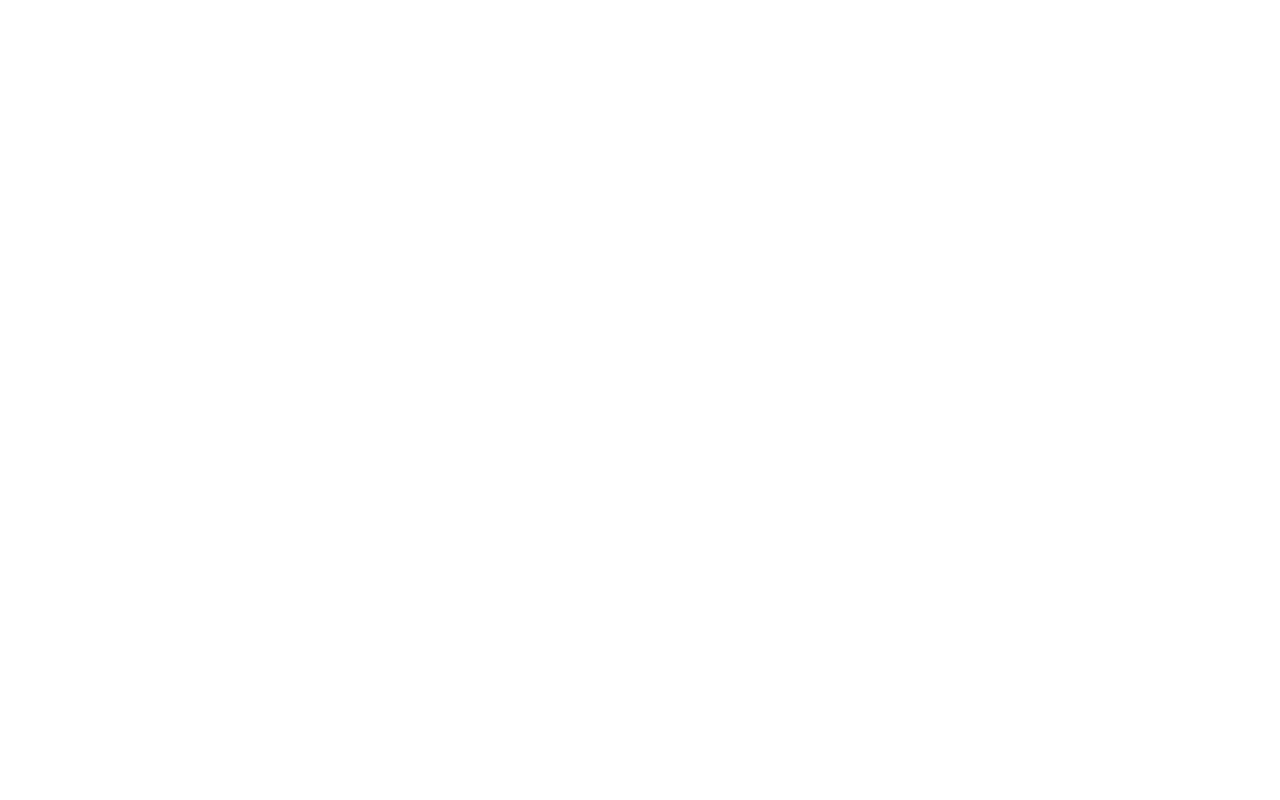
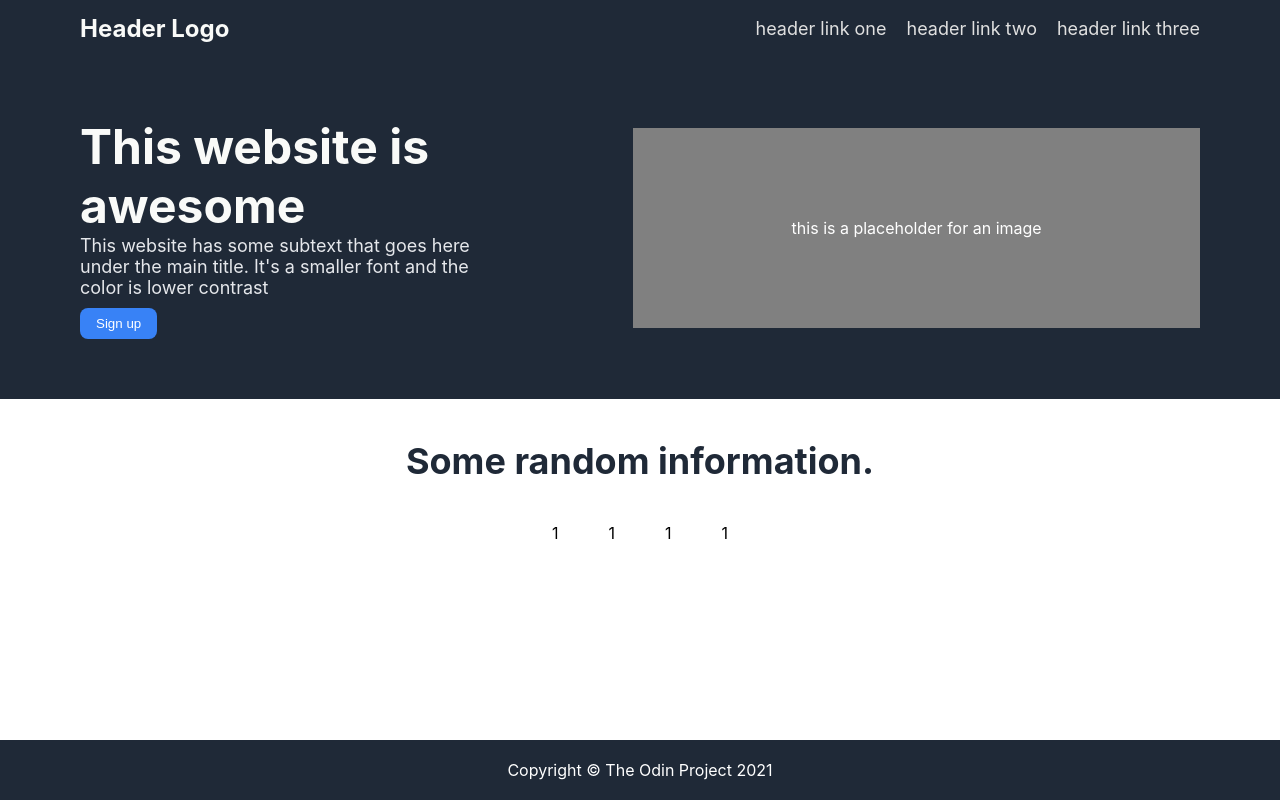
Before and after one commit to Accany1/Landing-page-odin, a plain HTML site: page index.html in a window 1280 px wide. Drawn offline with Linux system fonts and the light colour scheme.

Commit message:
Added header, footer and edited body

```diff
--- a/index.html
+++ b/index.html
@@ -3,9 +3,42 @@
 <head>
     <meta charset="UTF-8">
     <meta name="viewport" content="width=device-width, initial-scale=1.0">
-    <title>Document</title>
+    <title>Landing Page</title>
+    <link rel="stylesheet" href="style.css">
 </head>
 <body>
+    <div class="header">
+        <div class="header-logo">Header Logo</div>
+        <div class="right-links">
+            <ul class="header-ul">
+                <li><a href="#">header link one</a></li>
+                <li><a href="#">header link two</a></li>
+                <li><a href="#">header link three</a></li>
+            </ul>
+        </div>
+    </div>
 
+    <div class="content">
+        <div>
+            <div class="content-title">This website is awesome</div>
+            <div class="content-text">This website has some subtext that goes here under the main title. It's a smaller font and the color is lower contrast</div>
+            <button class="sign">Sign up</button>
+        </div>
+        <div class="placeholder-image">this is a placeholder for an image</div>
+    </div>
+
+    <div class="information">
+        <div class="info-title">Some random information.</div>
+        <div class="info-examples">
+            <div>1</div>
+            <div>1</div>
+            <div>1</div>
+            <div>1</div>
+        </div>
+    </div>
+
+    <div class="footer">
+        Copyright © The Odin Project 2021
+    </div>
 </body>
 </html>
--- a/style.css
+++ b/style.css
@@ -0,0 +1,114 @@
+body {
+    font-family: -apple-system, BlinkMacSystemFont, 'Segoe UI', Roboto, Oxygen, Ubuntu, Cantarell, 'Open Sans', 'Helvetica Neue', sans-serif;
+    margin: 0;
+    min-height: 100vh;
+    display: flex;
+    flex-direction: column;
+    justify-content: space-between;
+
+}
+
+li {
+    list-style-type: none;
+}
+
+.header-ul {
+    display: flex;
+    gap: 20px;
+    font-size: 18px;
+    color: #E5E7EB;
+}
+
+a {
+    text-decoration: none;
+    color: rgb(224, 224, 224);
+}
+
+.header {
+    display: flex;
+    justify-content: space-between;
+    align-items: center;
+    background-color: #1F2937;
+    color: white;
+    padding: 0px 80px;
+}
+
+.header-logo {
+    font-size: 24px;
+    font-weight: 700;
+    color: #F9FAF8;
+}
+
+.content {
+    background-color: #1F2937;
+    padding: 0px 80px;
+    padding: 60px 80px;
+    display: flex;
+    align-items: center;
+
+    justify-content: space-between;
+}
+
+.content-title {
+    color: #F9FAF8;
+    font-weight: bold;
+    font-size: 48px;
+}
+
+.content-text {
+    color: #E5E7EB;
+    width: 400px;
+    flex-wrap: wrap;
+    font-size: 18px;
+    margin-bottom: 10px;
+}
+
+.sign {
+    background-color: #3882F6;
+    border: #3882F6;
+    color: white;
+    padding: 8px 16px;
+    border-radius: 8px;
+    cursor: pointer;
+}
+
+.placeholder-image {
+    width: 600px;
+    height: 200px;
+    color: white;
+    display: flex;
+    background-color: grey;
+    justify-content: center;
+    align-items: center;
+}
+
+.information {
+    display: flex;
+    flex-direction: column;
+    flex-grow: 1;
+    align-items: center;
+
+}
+
+.info-title {
+    color: #1F2937;
+    font-size: 36px;
+    font-weight: bolder;
+    margin: 40px 0px;
+}
+
+.info-examples {
+    display: flex;
+    flex-grow: 1;
+    justify-content: space-between;
+    gap: 50px;
+}
+
+.footer {
+    display: flex;
+    justify-content: center;
+    align-items: center;
+    padding: 20px;
+    color: white;
+    background-color: #1F2937;
+}
```
